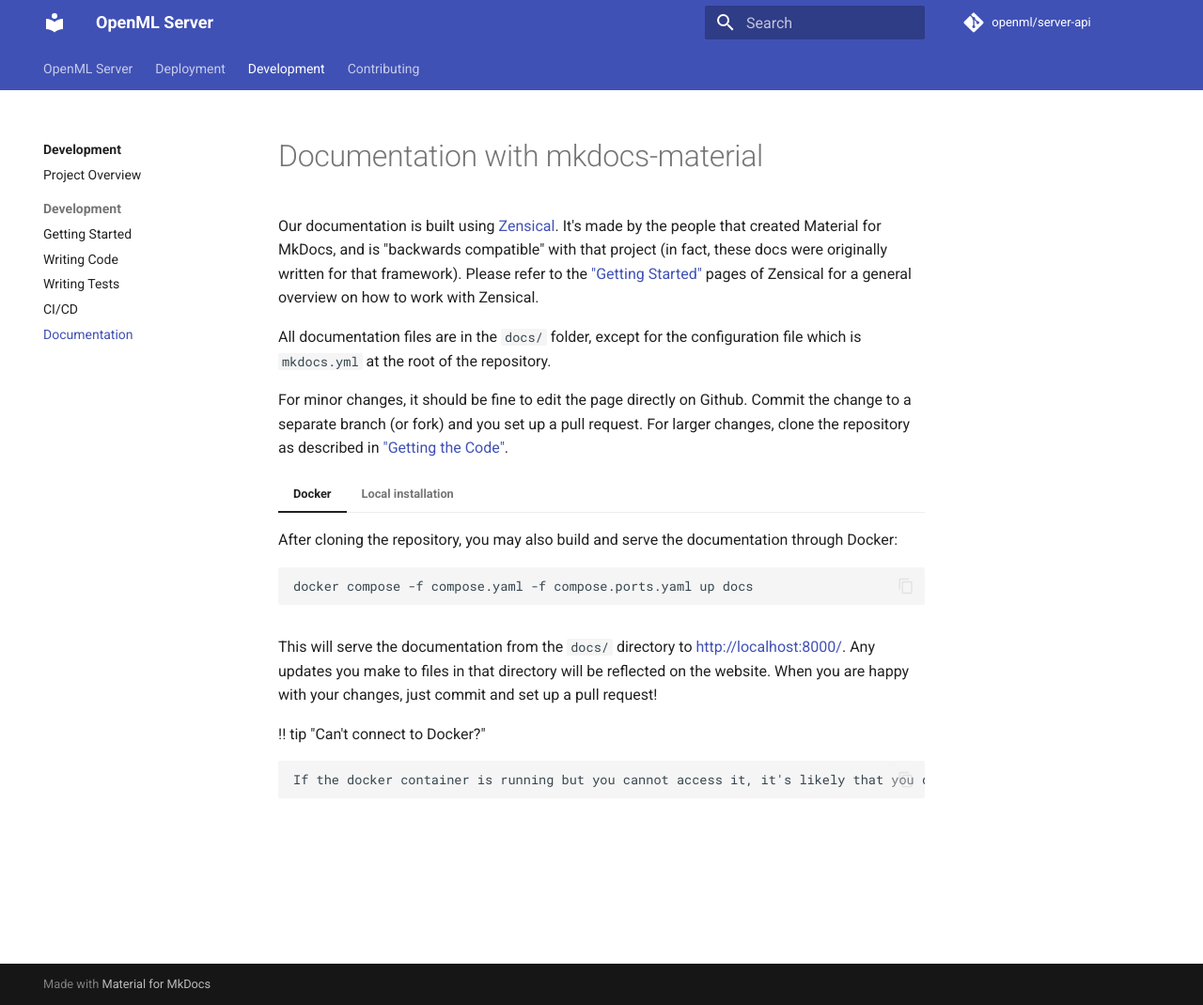
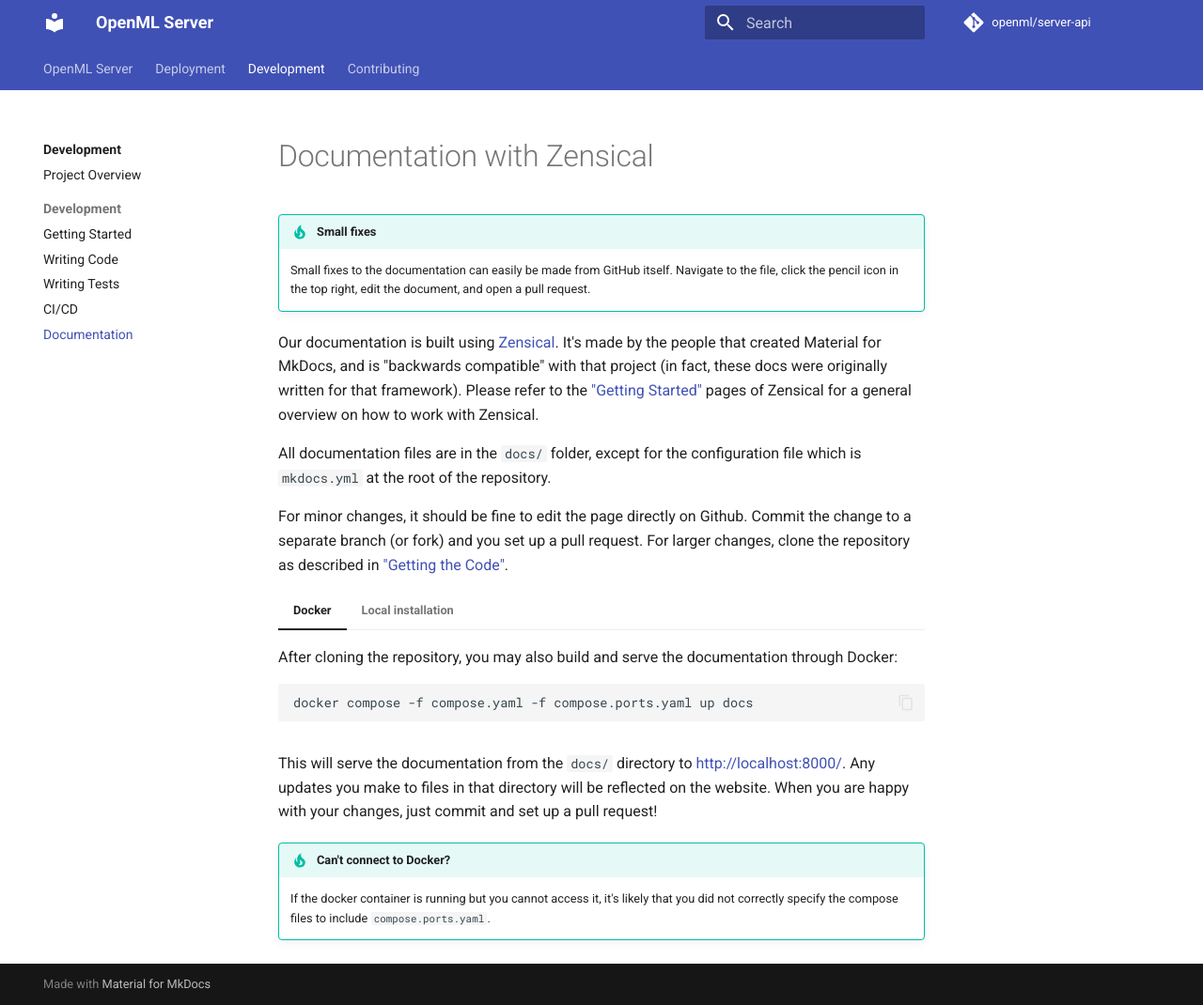
Before and after one commit to openml/server-api, an MkDocs documentation site: the page built from docs/development/documentation.md, in a window 1280 px wide and 1070 px high. Shown: the whole window at 94% size. Built offline with MkDocs 1.6.1 and Material for MkDocs 9.7.7, drawn with Linux system fonts in a browser that asks for light colours; comment, search, counter and statistics services are not loaded.

Commit message:
Fix typos

```diff
--- a/docs/development/documentation.md
+++ b/docs/development/documentation.md
@@ -1,4 +1,9 @@
-# Documentation with mkdocs-material
+# Documentation with Zensical
+
+!!! tip "Small fixes"
+
+    Small fixes to the documentation can easily be made from GitHub itself.
+    Navigate to the file, click the pencil icon in the top right, edit the document, and open a pull request.
 
 Our documentation is built using [Zensical](https://zensical.org/).
 It's made by the people that created Material for MkDocs, and is "backwards compatible" with that project (in fact, these docs were originally written for that framework).
@@ -42,6 +47,6 @@ This will serve the documentation from the `docs/` directory to [http://localhos
 Any updates you make to files in that directory will be reflected on the website.
 When you are happy with your changes, just commit and set up a pull request!
 
-!! tip "Can't connect to Docker?"
+!!! tip "Can't connect to Docker?"
 
     If the docker container is running but you cannot access it, it's likely that you did not correctly specify the compose files to include `compose.ports.yaml`.
```
Also changed, not shown: docs/contributing/index.md (+2 -2 lines), docs/development/setup.md (+2 -2 lines), docs/index.md (+2 -2 lines).
